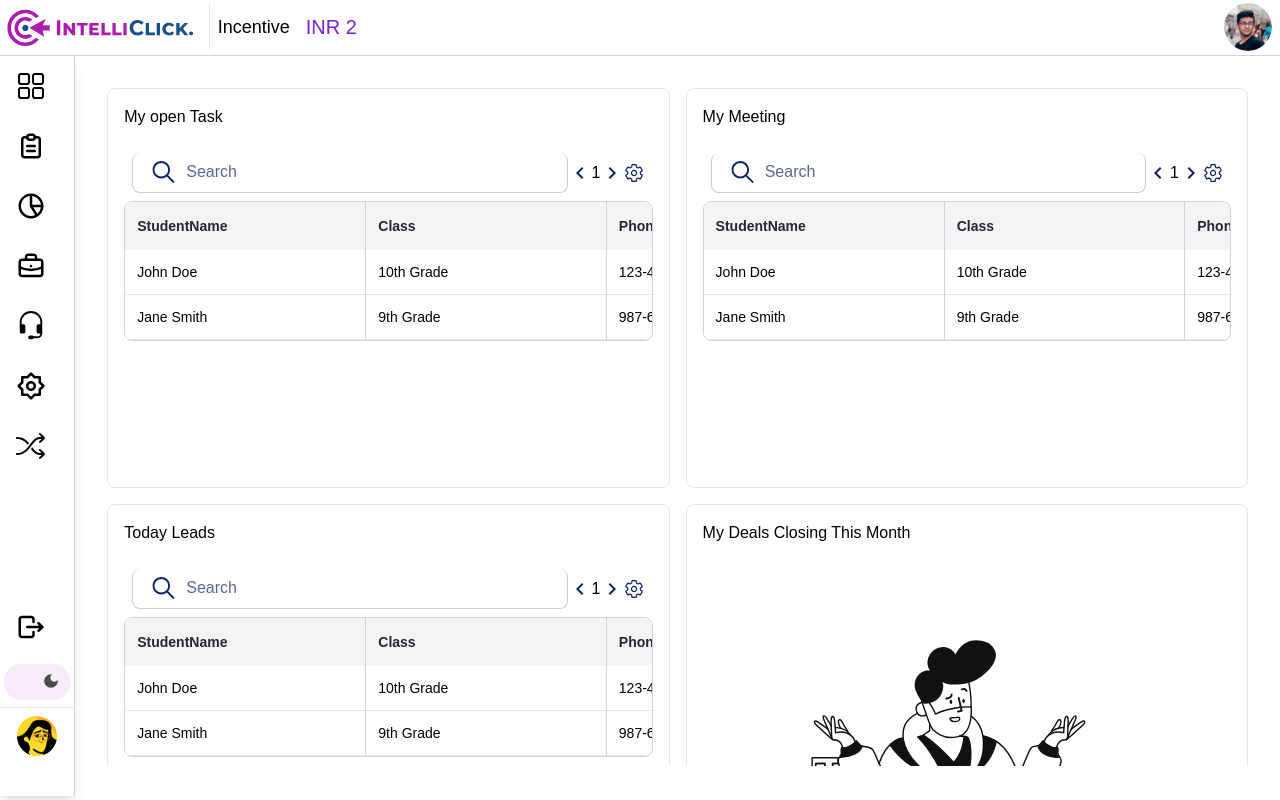
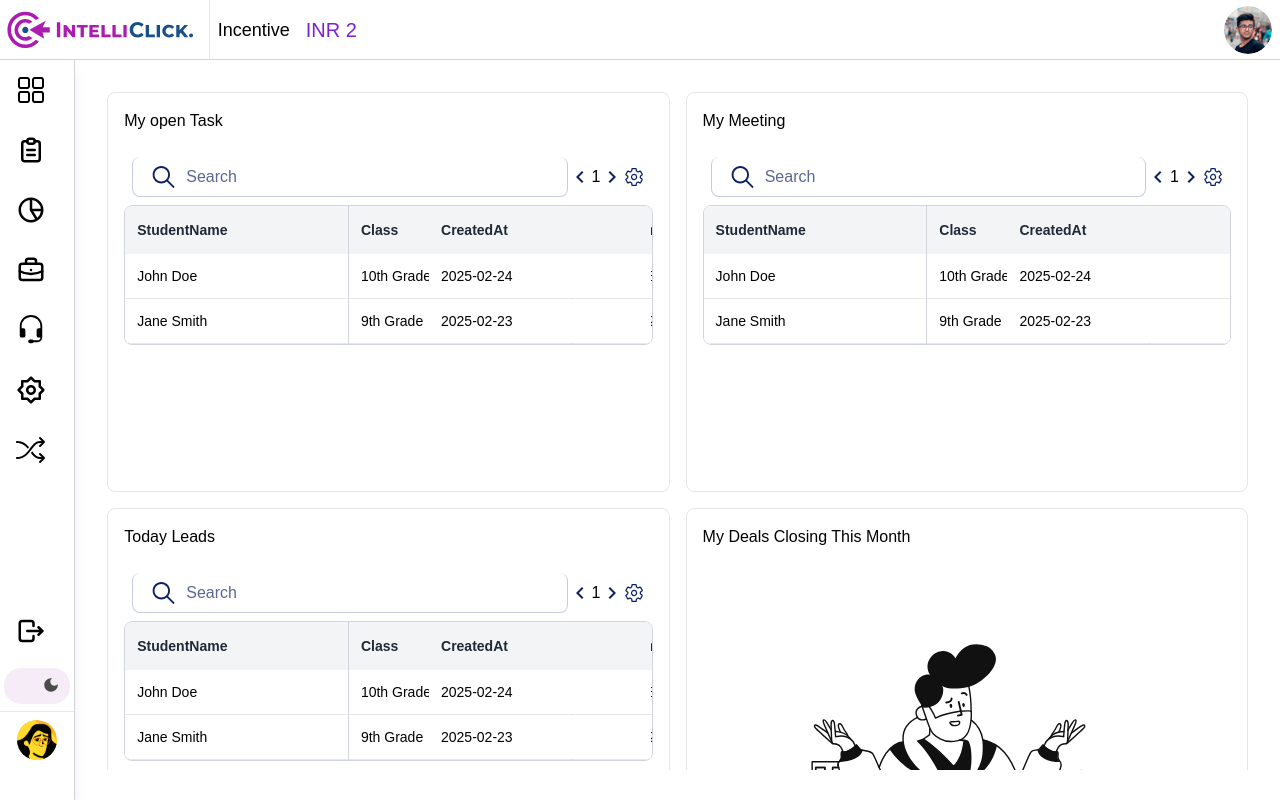
Before and after one commit to ashish2445/intelliclick-frontend-CRM, a Next.js app: page /dashboard/home in a window 1280 px wide. Built offline with nearby package versions, Linux system fonts and the light colour scheme.

Commit message:
fixed ui in sidebar,header and added some feature in table

```diff
--- a/src/components/DynamicTable.tsx
+++ b/src/components/DynamicTable.tsx
@@ -219,7 +219,7 @@ const DynamicTable: React.FC<TableProps> = ({ data, columns }) => {
   const enableScroll = columns.length > 8; // Enable scrolling when total columns exceed 8
 
   return (
-    <div className="w-full overflow-x-auto border border-gray-300 rounded-lg">
+    <div className="overflow-x-auto w-full border border-gray-300 rounded-lg">
       <table className="min-w-[1100px] w-full border-collapse">
         <thead>
           <tr className="bg-gray-100 text-gray-800 text-left text-sm font-semibold h-12">
@@ -240,6 +240,16 @@ const DynamicTable: React.FC<TableProps> = ({ data, columns }) => {
                   <th
                     key={col}
                     className="p-3 sticky left-[150px] bg-gray-100 z-10 border-r border-gray-300"
+                    style={{ minWidth: "150px" }}
+                  >
+                    {col}
+                  </th>
+                );
+              }else if (col === "CreatedAt") {
+                return (
+                  <th
+                    key={col}
+                    className="p-3 sticky right-0 bg-gray-100 z-10 border-r border-gray-300"
                     style={{ minWidth: "150px" }}
                   >
                     {col}
@@ -280,6 +290,17 @@ const DynamicTable: React.FC<TableProps> = ({ data, columns }) => {
                     </td>
                   );
                 }
+                else if (col === "CreatedAt") {
+                  return (
+                    <td
+                      key={col}
+                      className="p-3 sticky right-0 bg-white z-10 border-r border-gray-300"
+                      style={{ minWidth: "150px" }}
+                    >
+                      {row[col] || "-"}
+                    </td>
+                  );
+                }
                 return (
                   <td key={col} className="p-3 border-r border-gray-300">
                     {row[col] || "-"}
--- a/src/components/Header.tsx
+++ b/src/components/Header.tsx
@@ -22,13 +22,13 @@ function Header({ toggleSidebar, incentive }: IProfileHeaderProps) {
   };
 
   return (
-    <div className="flex items-center border-b border-gray-300 dark:invert">
+    <div className="flex items-center border-b border-gray-300 dark:invert h-[60px]">
 
-      <div className="hidden md:flex justify-center items-center">
-        <Image src="/logox.svg" alt="logo" priority width={250} height={200} />
+      <div className="hidden md:flex justify-center h-full items-center">
+        <Image src="/logox.svg" alt="logo" priority width={250} height={60} className="h-full" />
       </div>
-      <div className="flex justify-between items-center border-l w-full px-2">
-        <div className="flex items-center text-lg font-medium gap-4">
+      <div className="flex justify-between items-center border-l h-[60px] w-full px-2">
+        <div className="flex items-center text-lg font-medium gap-x-4">
           <IoMenu size={30} onClick={handleMobileMenuClick} className="cursor-pointer md:hidden" />
           <p>Incentive</p>
           {incentive === undefined ? (
--- a/src/components/Sidebar.tsx
+++ b/src/components/Sidebar.tsx
@@ -50,7 +50,7 @@ function Sidebar({ isOpen, toggleSidebar, isMobile }: SidebarProps) {
   return (
     <div
       className={`${isMobile ? "fixed top-0 left-0 h-full z-50" : "h-[calc(100vh-60px)]"} transition-all duration-300 overflow-hidden border-r border-gray-300 shadow-lg
-        ${isMobile ? (isOpen ? "w-64 block" : "hidden") : hovered || isOpen ? "w-64" : "w-20"} md:block`}
+        ${isMobile ? (isOpen ? "w-64 block" : "hidden") : hovered || isOpen ? "w-[252px]" : "w-20"} md:block`}
       onMouseEnter={handleMouseEnter}
       onMouseLeave={handleMouseLeave}
     >
@@ -79,7 +79,7 @@ function Sidebar({ isOpen, toggleSidebar, isMobile }: SidebarProps) {
               onClick={() => handleItem(item.path)}
               className={`flex items-center gap-4 min-h-[60px] px-4 cursor-pointer transition-colors duration-300
                 ${clickedItem === item.path
-                  ? "bg-[#D029D8] text-[#D029D8] font-semibold"
+                  ? "bg-[#FBE8FF] text-[#D029D8] font-semibold"
                   : "hover:bg-gradient-to-r from-[#D029D8] to-[#519CDF] hover:text-white"
                 }`}
             >
@@ -92,8 +92,8 @@ function Sidebar({ isOpen, toggleSidebar, isMobile }: SidebarProps) {
         <div
           onClick={() => handleItem("/dashboard/home")}
           className={`flex items-center gap-4 min-h-[60px] px-4 cursor-pointer transition-colors duration-300
-            ${clickedItem === "/dashboard/home"
-              ? "bg-[#D029D8] text-[#D029D8] font-semibold"
+            ${clickedItem === "/dashboard/logout"
+              ? "bg-[#FBE8FF] text-[#D029D8] font-semibold"
               : "hover:bg-gradient-to-r from-[#D029D8] to-[#519CDF] hover:text-white"
             }`}
         >
```
